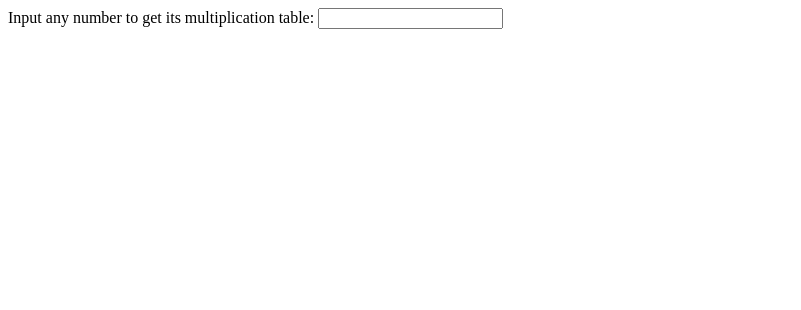
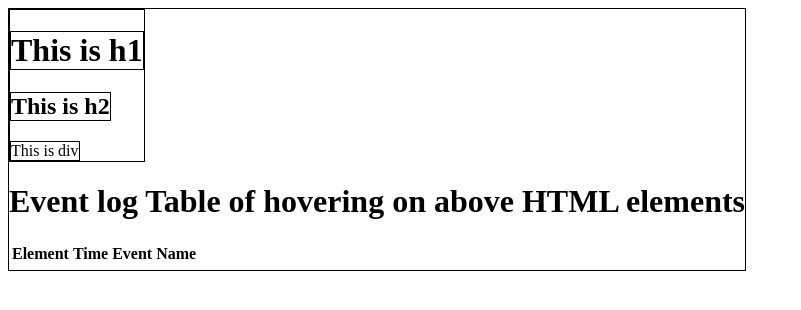
Before and after one commit to RobinCSI/stackblitzProjects, a React (Create React App) app: page / in a window 1280 px wide. Shown: the top 310 px of the page, without its empty margins (0-801 px from the left). Built offline with nearby package versions, Linux system fonts and the light colour scheme.

Commit message:
2 files modified

```diff
--- a/src/App.js
+++ b/src/App.js
@@ -8,10 +8,10 @@ import EventLog from './EventLog/EventLog';
 export default function App() {
   return (
     <Fragment>
-      <InputNumTable />
+      {/* <InputNumTable /> */}
       {/* <AppRandomTable /> */}
       {/* <GreetingChange /> */}
-      {/* <EventLog /> */}
+      <EventLog />
     </Fragment>
   );
 }
--- a/src/EventLog/EventLog.module.css
+++ b/src/EventLog/EventLog.module.css
@@ -3,7 +3,7 @@
 
 }
 
-.htmlElements> (h1,h2,div){
+.htmlElements > h1,h2,div{
   border:1px solid;
   width: fit-content;
 }
```
